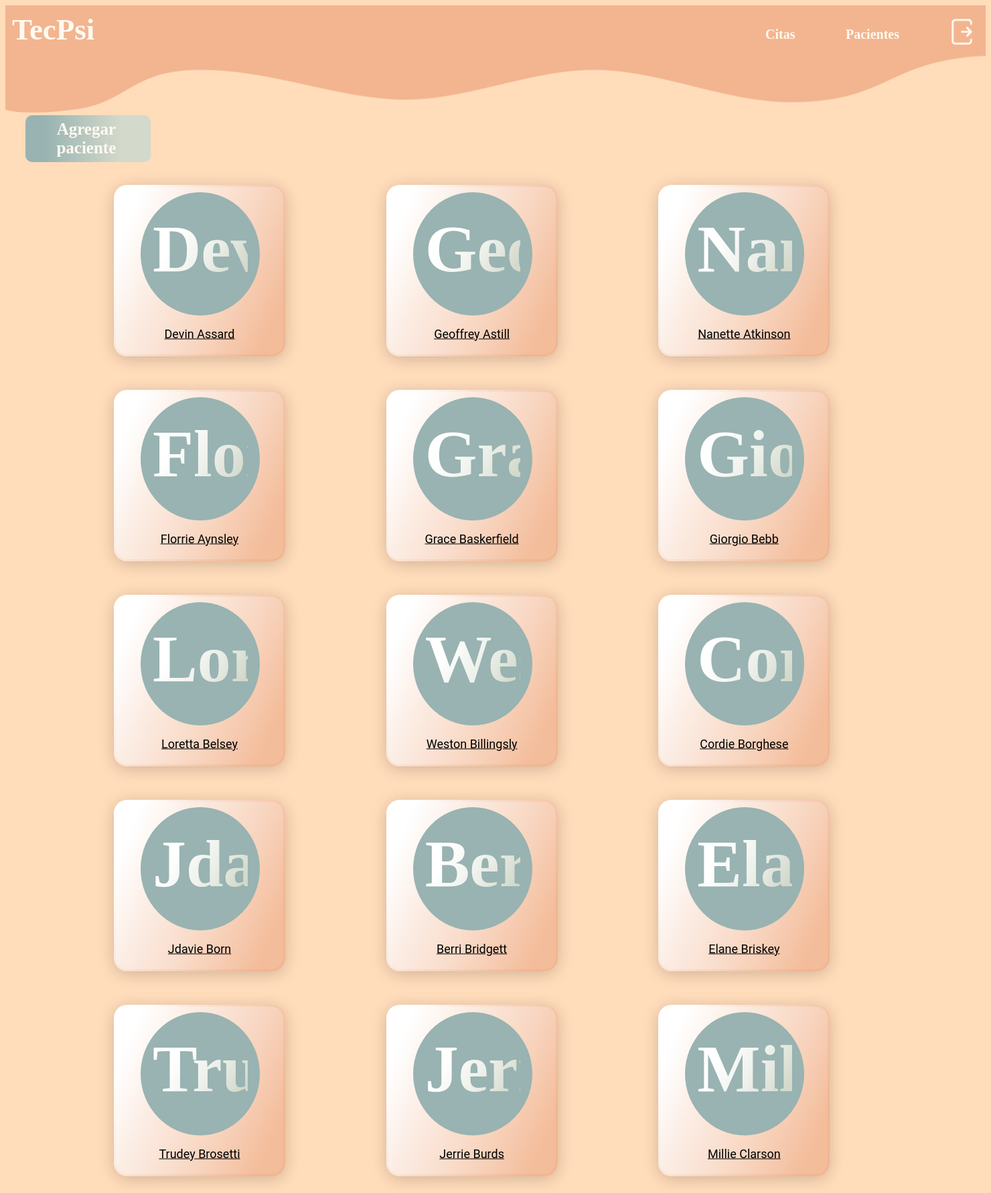
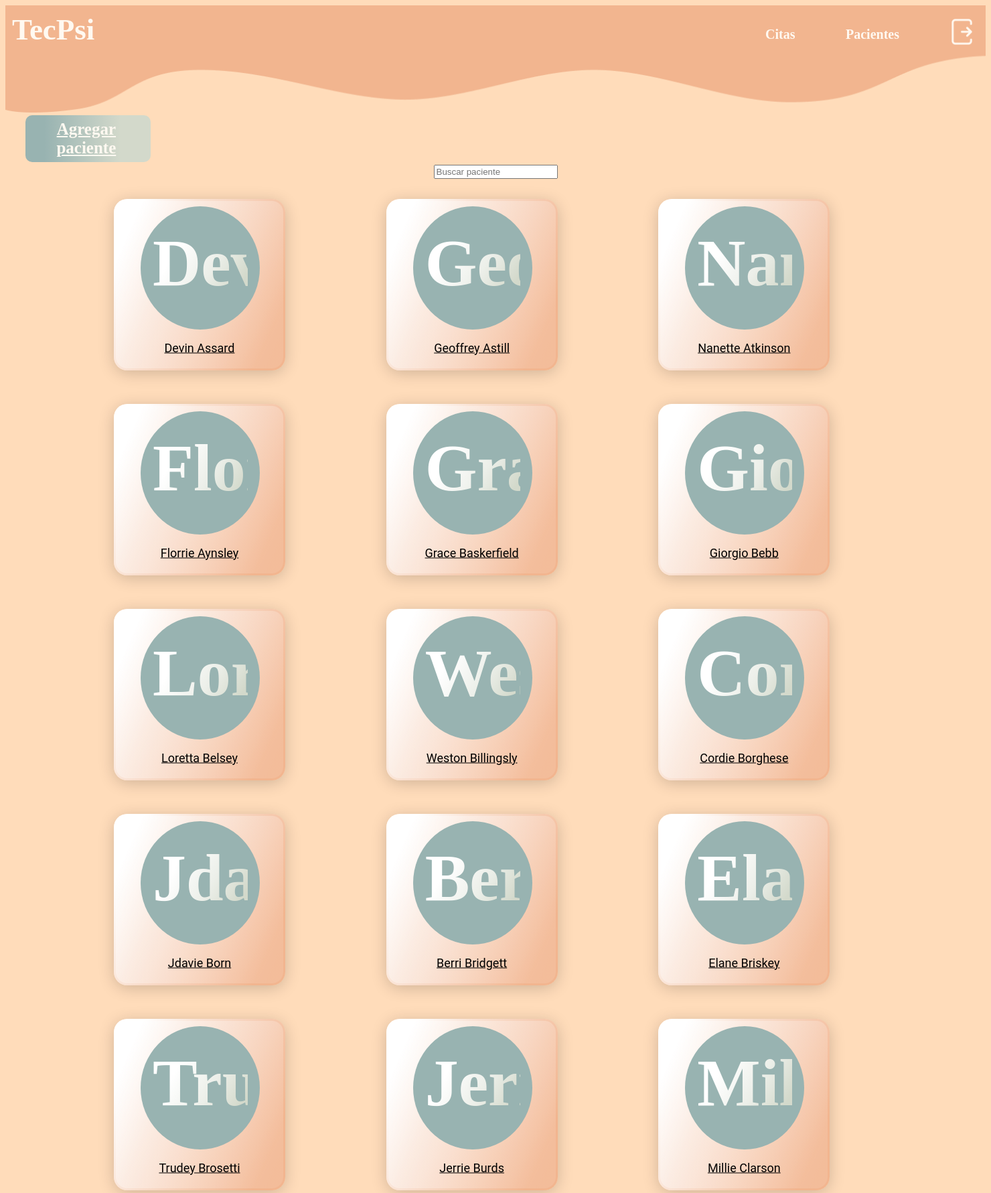
Before and after one commit to VictorHCH/Sistema-psicologa, a PHP site: page /pacientes.php in a window 1480 px wide; the page is wider, and only the part inside the window is pictured. Shown: the top 1781 px of that part at 67% size. Run offline with PHP 8.4, Linux system fonts and the light colour scheme; a user stored in the database is signed in; data comes from the database, SQL or seed files in the repository.

Commit message:
feat: busqueda tiempo real

```diff
--- /dev/null
+++ b/Psicologa/Recursos/js/buscador.js
@@ -0,0 +1,10 @@
+"use strict";
+const contenedor = document.getElementById("contenedor-pacientes");
+const input = document.getElementById("buscador");
+input.addEventListener("keyup", async (e) => {
+    console.log(input.value);
+    const formD = new FormData();
+    formD.append("consulta", input.value);
+    const peticion = await fetch('./bckPacientesBuscar.php', { body: formD, method: 'POST' });
+    contenedor.innerHTML = await peticion.text();
+});
--- a/Psicologa/estilo.css
+++ b/Psicologa/estilo.css
@@ -11,6 +11,10 @@ body {
     width: 100%;
     max-width: 1200px;
     padding: 0 20px;
+}
+.contenedor-buscar{
+    display: flex;
+    justify-content: center;
 }
 .Vector {
     width: 100%;
--- a/Psicologa/pacientes.php
+++ b/Psicologa/pacientes.php
@@ -30,9 +30,12 @@ $alumnos = $db->query($query);
     </div>
     <div class="Agenda">
         <div class="Rectan">
-            <span class="Agregar-paciente">Agregar paciente</span>
+            <a href="./Pacientes_new.php" class="Agregar-paciente">Agregar paciente</a>
         </div>
-        <div class="contenedor-pacientes">
+        <div class="contenedor-buscar">
+            <input id="buscador" type="text" class="buscar" placeholder="Buscar paciente">
+        </div>
+        <div class="contenedor-pacientes" id="contenedor-pacientes">
             <?php
                 foreach ($alumnos as $key => $alumno) {
                     # code...
@@ -43,5 +46,6 @@ $alumnos = $db->query($query);
             ?>
         </div>
     </div>
+    <script src="./Recursos/js/buscador.js"></script>
 </body>
 </html>
```
Also changed, not shown: Psicologa/Recursos/ts/buscador.ts (added, +10 -0 lines), Psicologa/bckPacientesBuscar.php (+6 -4 lines).
